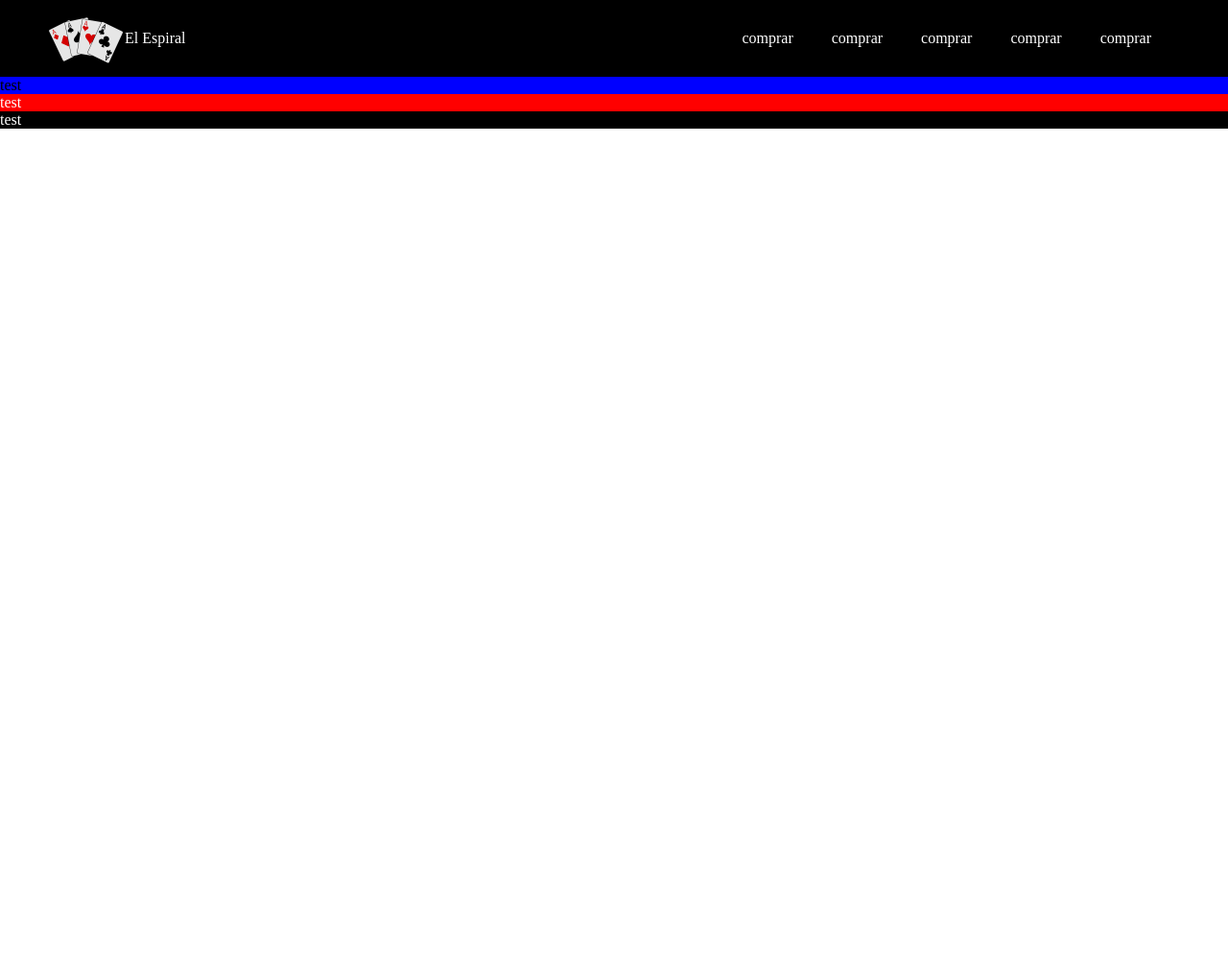
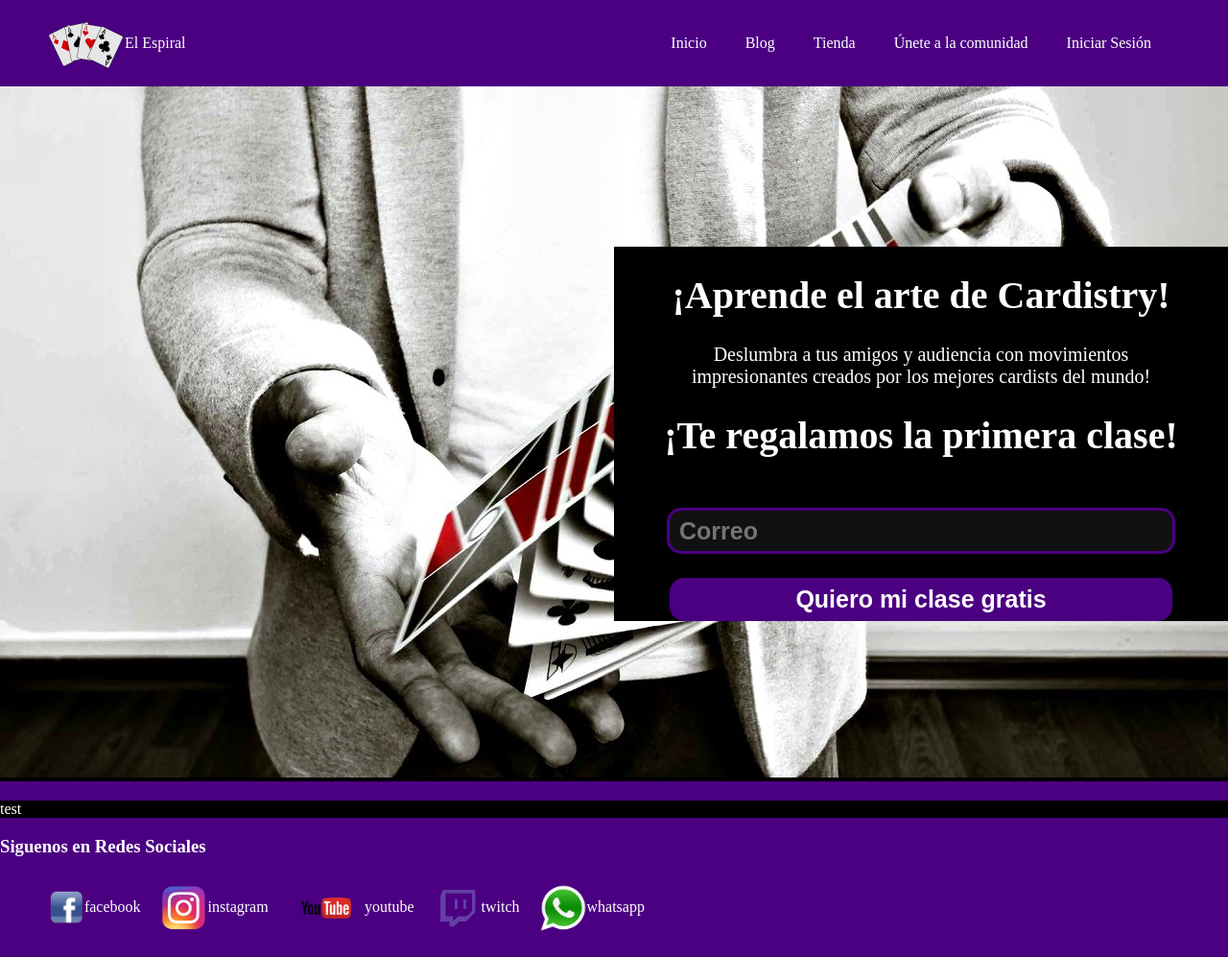
Before and after one commit to KourtZN/Proyecto1-Landing-KourtNeyra, a plain HTML site: page index.html in a window 1280 px wide. Shown: the whole page at 96% size. Before the commit the page ends 800 px from the top, so only its background shows below. Drawn offline with Linux system fonts and the light colour scheme.

Commit message:
main, e inicio de footer

```diff
--- a/index.css
+++ b/index.css
@@ -1,18 +1,20 @@
 body{
     margin: 0;
+    box-sizing: border-box;
 }
-img{
-    height: 60px;
-}
+
 .logo{
     padding: 0 50px;
     display: flex;
     align-items: center;
     justify-content: space-between;
 }
+.logo img{
+    height: 60px;
+}
 
 header{
-    background-color: black;
+    background-color: indigo;
     color: white;
 }
 nav{
@@ -26,28 +28,118 @@ nav{
     display: flex;
     justify-content: flex-end;
     flex-direction: row;
+}
+.menu a{
+    text-decoration: none;
+    color: white;
+}
 
-}
 .menu li{
-    padding: 0 20px;
+    padding: 10px 20px;
     list-style-type: none;
     border-radius: 20px;
 }
 .menu li:hover{
-    background-color: purple;
+    background-color: black;
+
 }
-.jumbo{
-    background-color: blue;
-}
-.additional{
-    color: white;
-    background-color: red;
-}
-footer{
+main{
     background-color: black;
     color: white;
 }
-@media screen and (max-width:550px){
+.jumbo{
+    display: flex;
+    justify-content: space-evenly;
+    align-items: center;
+}
+.form{
+    text-align: center;
+    display: flex;
+    flex-direction: column;
+    justify-content: center;
+    background-color: black;
+}
+.form h1{
+    font-size: 40px;
+    margin-left: 50px;
+    margin-right: 50px;
+}
+.form p{
+    font-size: 20px;
+    margin: 0 50px;
+}
+.form input{
+    background-color: rgb(17, 17, 17);
+    padding-left: 10px;
+    color: white;
+    margin: 25px auto 25px auto;
+    width: 80%;
+    height: 40px;
+    border: 3px solid indigo;
+    border-radius: 15px;
+    font-size: 25px;
+    font-weight: bold;
+}
+.form input:focus {
+    outline-width: 0;
+}
+.form button{
+    margin: auto;
+    width: 82%;
+    height: 45px;
+    border-radius: 15px;
+    border: 3px solid indigo;
+    background-color: indigo;
+    color: white;
+    font-size: 25px;
+    font-weight: bold;
+    cursor:pointer;
+}
+.form button:hover{
+    border: 1px solid white;
+}
+.imgjumbo{
+    max-width: 50%;
+}
+.imgjumbo img{
+ object-fit: cover;
+}
+
+.additional{
+    border-top: 20px solid indigo;
+    color: white;
+    background-color: black;
+}
+footer{
+    background-color: indigo;
+    color: white;
+    display: flex;
+}
+footer img{
+    height: 50px;
+    vertical-align:middle;
+}
+footer ul {
+    list-style-type: none;
+    align-items: center;
+    display: flex;
+    justify-content: flex-end;
+    flex-direction: row;
+    flex-wrap: wrap;
+}
+footer ul li{
+    list-style-type: none;
+    padding: 10px;
+}
+footer a{
+    color: white;
+    text-decoration: none;
+    vertical-align: middle;
+}
+
+
+
+@media screen and (max-width:800px){
     .menu{
         display: block;
         text-align: center;
@@ -64,6 +156,16 @@ footer{
         display: flex;
         justify-content: center;
     }
+    .jumbo{
+        display: block;
+    }
+    footer{
+        display: block;
+    }
+    footer ul{
+        display: block;
+        text-align: center;
+    }
 
 
 }
--- a/index.html
+++ b/index.html
@@ -14,16 +14,41 @@
             <img src="./recursos/baraja.png" alt=""> El Espiral
         </div>
         <ul class="menu">
-            <li>comprar</li>
-            <li>comprar</li>
-            <li>comprar</li>
-            <li>comprar</li>
-            <li>comprar</li>
+            <li><a href="#">Inicio</a></li>
+            <li><a href="#">Blog</a></li>
+            <li><a href="#">Tienda</a></li>
+            <li><a href="#">Únete a la comunidad</a></li>
+            <li><a href="#">Iniciar Sesión</a></li>
         </ul>
     </nav>
     </header>
-    <main class="jumbo">test</main>
+    <main>
+        <div class="jumbo">
+        <div class="imgjumbo">
+            <img src="./recursos/cardistry.jpg" alt="">
+        </div>
+        <div class="form">
+            <h1>¡Aprende el arte de Cardistry!</h1>
+            <p>Deslumbra a tus amigos y audiencia con movimientos impresionantes creados por los mejores cardists del mundo!</p>
+            <h1>¡Te regalamos la primera clase!</h1>
+            <input type="text" placeholder="Correo">
+            <button>Quiero mi clase gratis</button>
+        </div>
+
+    </div>
+    </main>
     <section class="additional">test</section>
-    <footer>test</footer>
+    <footer>
+        <div class="redes">
+            <h3>Siguenos en Redes Sociales</h3>
+            <ul>
+                <li><a href="#"><img src="./recursos/fb.png" alt="">facebook</a></li>
+                <li><a href="#"><img src="./recursos/ig.png" alt="">instagram</a></li>
+                <li><a href="#"><img src="./recursos/yt.png" alt="">youtube</a></li>
+                <li><a href="#"><img src="./recursos/tw.png" alt="">twitch</a></li>
+                <li><a href="#"><img src="./recursos/whp.png" alt="">whatsapp</a></li>
+            </ul>
+        </div>
+    </footer>
 </body>
 </html>
```
Also changed, not shown: recursos/cardist.jpg (added), recursos/cardistry.jpg (added), recursos/fb.png (added), recursos/ig.png (added), recursos/tw.png (added), recursos/whp.png (added), recursos/yt.png (added).
